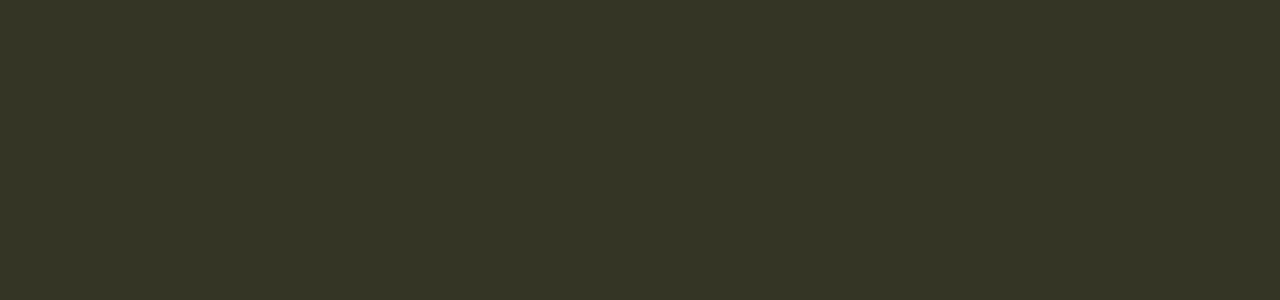
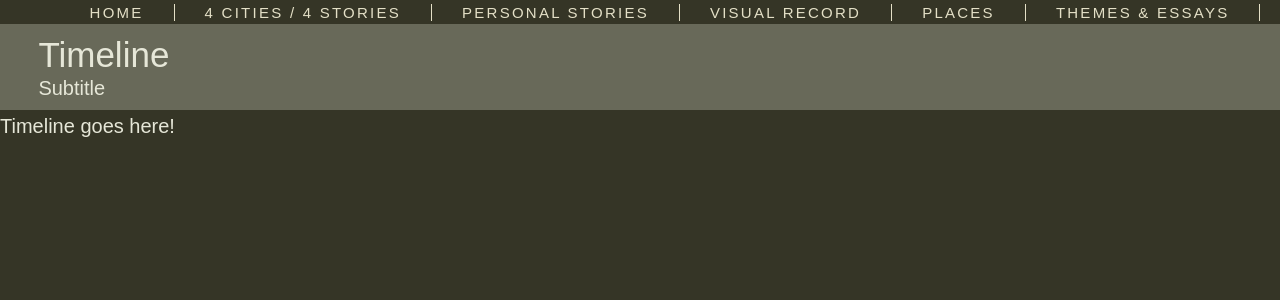
Before and after one commit to DigitalGizmo/pur-app-r, a React (Create React App) app: page /timeline in a window 1280 px wide. Before the commit this address had no page. Shown: the top 300 px of the page. Built offline with nearby package versions, Linux system fonts and the light colour scheme; a web font is replaced by a local one.

Commit message:
Timeline stub

```diff
--- a/src/components/Home.js
+++ b/src/components/Home.js
@@ -15,6 +15,12 @@ class Home extends React.Component {
           <li><Link to="/people">Personal Stories</Link></li>
           <li><Link to="/archive/visuals">Visual Record</Link></li>
           <li><Link to="/places">Place-Based Explorations</Link></li>
+          <li style={{ color: '#333333'}}>
+            <Link
+              to="/timeline"
+              style={{ color: '#554455'}}>
+            (Developing -- Timeline)
+          </Link></li>
         </ul>
       </div>
     );
--- /dev/null
+++ b/src/components/timeline/Timeline.js
@@ -0,0 +1,18 @@
+import React from 'react';
+
+const Timeline = () => {
+  return (
+    <div>
+      <header className="basic-page">
+        <h1>Timeline</h1>
+        <h4>Subtitle</h4>
+      </header>
+
+      <div>
+        <p>Timeline goes here!</p>
+      </div>
+    </div>
+  )
+}
+
+export default Timeline;
--- a/src/index.js
+++ b/src/index.js
@@ -17,6 +17,7 @@ import StuyStroll from './components/places/stuy-stroll/StuyStroll';
 import Visuals from './components/archive/Visuals';
 import ThemeMenu from './components/themes/ThemeMenu';
 import Theme from './components/themes/Theme';
+import Timeline from './components/timeline/Timeline';
 // import reportWebVitals from './reportWebVitals';
 
 import {
@@ -51,6 +52,7 @@ render(
             <Route path="/places/stuy-stroll" element={<StuyStroll />} />
           <Route path="/themes" element={<ThemeMenu />} />
             <Route path="/themes/theme" element={<Theme />} />
+          <Route path="/timeline" element={<Timeline />} />
         </Route>
       </Routes>
     </BrowserRouter>
```
Also changed, not shown: src/components/archive/Visuals.js (+0 -41 lines).
